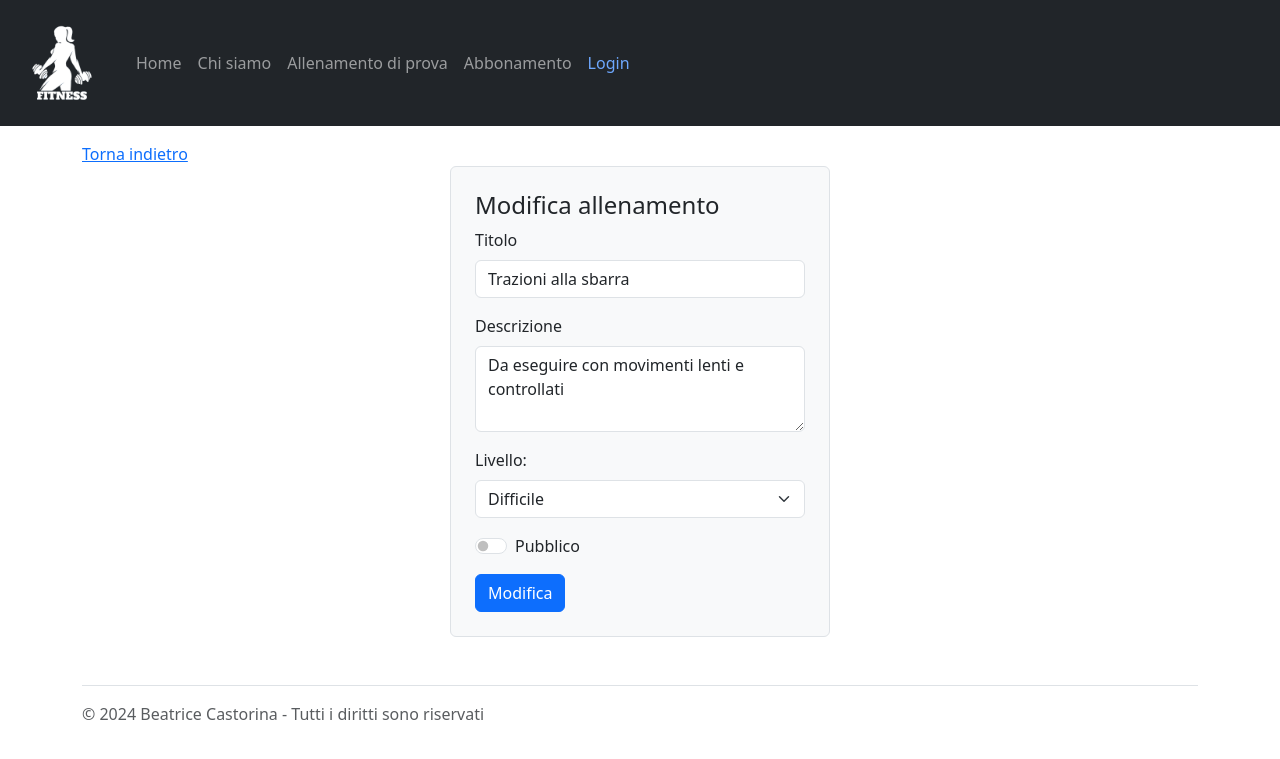
After one commit to scherbatskyzoned/IAW-exam-12-09-2024, a Flask app: page /modify_workout/1 in a window 1280 px wide. The commit adds this page. Shown: the top 759 px of the page. Run offline with Flask 3, Linux system fonts and the light colour scheme; data comes from the database, SQL or seed files in the repository; both versions use the stored data as it was after the commit.

Commit message:
possibile per un personal creare, modificare ed eliminare allenamenti

```diff
--- a/allenamenti_dao.py
+++ b/allenamenti_dao.py
@@ -37,6 +37,40 @@ def get_allenamenti():
 
 	return result
 
+def get_allenamento(id_allenamento):
+	query = 'SELECT * FROM Allenamenti WHERE id_allenamento=?'
+	connection = sqlite3.connect('db/personal.db')
+	connection.row_factory = sqlite3.Row
+	cursor = connection.cursor()
+
+	cursor.execute(query,(id_allenamento,))
+
+	result = cursor.fetchone()
+
+	cursor.close()
+	connection.close()
+
+	return result
+
+def modifica_allenamento(workout):
+	connection = sqlite3.connect('db/personal.db')
+	connection.row_factory = sqlite3.Row
+	cursor = connection.cursor()
+	success = False
+
+	query = 'UPDATE Allenamenti SET titolo=?,descrizione=?,livello=?,visibile=? WHERE id_allenamento = ?'
+
+	try:
+		cursor.execute(query, (workout['titolo'], workout['description'], workout['livello'], workout['visibile'], workout['id_allenamento']))
+		connection.commit()
+		success = True
+	except Exception as e:
+		print('Error', str(e))
+		connection.rollback()
+	cursor.close()
+	connection.close()
+	return success
+
 def get_allenamenti_by_pt(pt_id):
 	query = 'SELECT * FROM Allenamenti WHERE pt_id=? ORDER BY data_creazione DESC'
 	connection = sqlite3.connect('db/personal.db')
@@ -52,3 +86,21 @@ def get_allenamenti_by_pt(pt_id):
 	connection.close()
 
 	return result
+
+def delete_workout(id_allenamento):
+	query = 'DELETE FROM Allenamenti WHERE id_allenamento=?'
+	connection = sqlite3.connect('db/personal.db')
+	connection.row_factory = sqlite3.Row
+	cursor = connection.cursor()
+	success = False
+
+	try:
+		cursor.execute(query, (id_allenamento,))
+		connection.commit()
+		success = True
+	except Exception as e:
+		print('Error', str(e))
+		connection.rollback()
+	cursor.close()
+	connection.close()
+	return success
--- a/app.py
+++ b/app.py
@@ -158,6 +158,49 @@ def pt_profile():
   return render_template('profile.html',allenamenti=allenamenti_pt_db)
 
 
+# define modify page for workouts
+@app.route("/modify_workout/<int:id_allenamento>", methods=['POST','GET'])
+def modify_workout(id_allenamento):
+  if request.method == 'POST':
+    workout = request.form.to_dict()
+    print("workout to modify",workout)
+
+    visibilita = workout.get("pubblico", "privato")
+    if visibilita == "pubblico":
+      workout['visibile'] = 1
+    else:
+      workout['visibile'] = 0
+
+    # print(form.get("pubblico", "privato"))
+    if workout['titolo'] == '':
+      app.logger.error('Il campo non può essere vuoto')
+      return redirect(url_for('index'))
+
+    if workout['description'] == '':
+      app.logger.error('Il campo non può essere vuoto')
+      return redirect(url_for('index'))
+
+    if workout['livello'] == '':
+      app.logger.error('Il campo non può essere vuoto')
+      return redirect(url_for('index'))
+
+    workout['id_allenamento'] = id_allenamento
+    success = allenamenti_dao.modifica_allenamento(workout)
+
+    if success:
+      return redirect(url_for('pt_profile'))
+    return redirect(url_for('index'))
+
+  else:
+    allenamento_db = allenamenti_dao.get_allenamento(id_allenamento)
+    return render_template("modify_workout.html", allenamento=allenamento_db)
+
+
+# define delete page for workouts
+@app.route("/delete_workout/<int:id_allenamento>", methods=['POST'])
+def delete_workout(id_allenamento):
+  allenamenti_dao.delete_workout(id_allenamento)
+  return redirect(url_for("pt_profile"))
 
 # if __name__ == "__main__":
 #  app.run(host='0.0.0.0', port=3000, debug= True)
--- a/templates/create_workout.html
+++ b/templates/create_workout.html
@@ -10,9 +10,13 @@
 				<input type="text" class="form-control" name="titolo" id="titleInput" required>
 			</div>
 			<div class="mb-3">
+        <label for="FormControlTextarea" class="form-label">Descrizione</label>
+        <textarea name="description" class="form-control" id="FormControlTextarea" rows="3" required></textarea>
+      </div>
+			<!-- <div class="mb-3">
 				<label for="descInput" class="form-label">Descrizione</label>
 				<input type="text" class="form-control" name="description" id="descInput" required>
-			</div>
+			</div> -->
 			<div class="mb-3">
 				<label for="livello">Livello:</label>
 				<select class="form-select mt-2" aria-label="livello" id="livello" name="livello" required>
--- /dev/null
+++ b/templates/modify_workout.html
@@ -0,0 +1,36 @@
+{% extends "base.html" %}
+{% block title %} Allenamenti {% endblock %}
+{% block content %}
+<a href="/">Torna indietro</a>
+	<div class="col-4 offset-md-4 bg-light p-4 border rounded">
+		<h4>Modifica allenamento</h4>
+		<form action="/modify_workout/{{allenamento.id_allenamento}}" method="POST">
+			<div class="mb-3">
+				<label for="titleInput" class="form-label">Titolo</label>
+				<input value="{{allenamento.titolo}}" type="text" class="form-control" name="titolo" id="titleInput" required>
+			</div>
+			<!-- <div class="mb-3">
+				<label for="descInput" class="form-label">Descrizione</label>
+				<input type="text" value="{{allenamento.descrizione}}" class="form-control" name="description" id="descInput" required>
+			</div> -->
+      <div class="mb-3">
+        <label for="FormControlTextarea" class="form-label">Descrizione</label>
+        <textarea name="description" class="form-control" id="FormControlTextarea" rows="3" required>{{allenamento.descrizione}}</textarea>
+      </div>
+			<div class="mb-3">
+				<label for="livello">Livello:</label>
+				<select class="form-select mt-2" aria-label="livello" id="livello" name="livello" required>
+					<option value="">Scegli il livello dell'allenamento</option>
+					<option value="facile" {% if allenamento.livello.lower() == "facile" %} selected {% endif %}>Facile</option>
+					<option value="medio" {% if allenamento.livello.lower() == "medio" %} selected {% endif %}>Medio</option>
+					<option value="difficile" {% if allenamento.livello.lower() == "difficile" %} selected {% endif %}>Difficile</option>
+				</select>
+			</div>
+			<div class="form-check form-switch mb-3">
+				<input class="form-check-input" type="checkbox" role="switch" id="flexSwitch" name="pubblico" value="pubblico" {% if allenamento.visibile == 1 %} checked {% endif %}>
+				<label class="form-check-label" for="flexSwitch">Pubblico</label>
+			</div>
+			<button type="submit" class="btn btn-primary">Modifica</button>
+		</form>
+	</div>
+{% endblock %}
```
Also changed, not shown: templates/index.html (+5 -5 lines), templates/profile.html (+10 -10 lines), db/personal.db.
